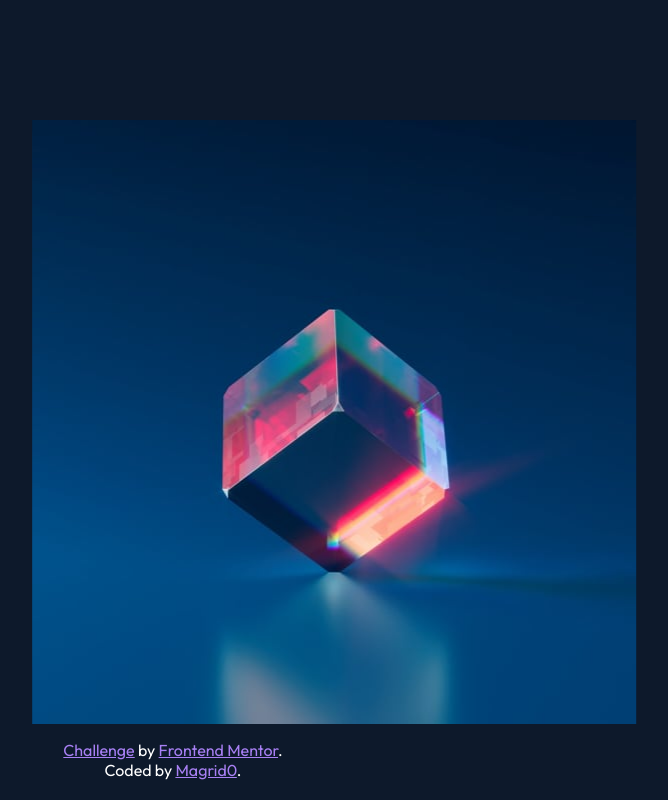
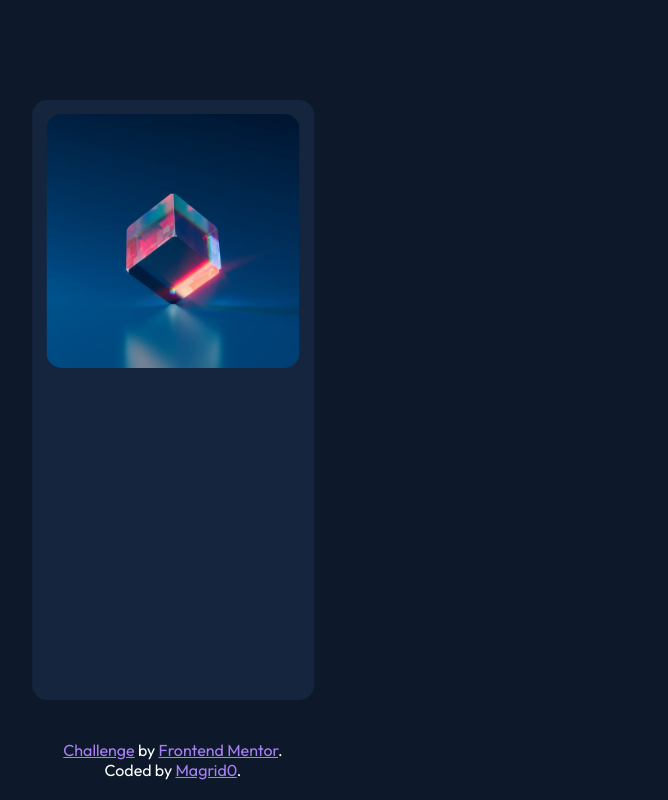
Before and after one commit to Magrid0/NFT-preview-card-component, a plain HTML site: page index.html in a window 1280 px wide. Shown: the whole page, without its empty margins (467-1135 px from the left). Drawn offline with Linux system fonts and the light colour scheme.

Commit message:
add nft image and its css

```diff
--- a/index.html
+++ b/index.html
@@ -13,7 +13,9 @@
 
 <body>
 	<div class="rectangle">
-		<img src="images/image-equilibrium.jpg" alt="NFT image" class="nft-image responsive-image">
+		<img src="images/image-equilibrium.jpg" alt="NFT image" class="nft-image">
+
+
 	</div>
 
 	<div class="footer">
--- a/style.css
+++ b/style.css
@@ -14,7 +14,7 @@ body {
 
 .rectangle {
     width: 22%;
-    height: 70%;
+    height: 75%;
     background-color: hsl(216, 50%, 16%);
     border-radius: 15px;
     position: absolute;
@@ -44,3 +44,21 @@ body {
 .footer a {
     color: #A880F4;
 }
+
+.nft-image {
+    margin: 5% auto 0 auto;
+    max-width: 90%;
+    display: block;
+    position: absolute;
+    top: 0;
+    left: 50%;
+    transform: translateX(-50%);
+    border-radius: 15px;
+}
+
+
+@media (max-width: 600px) {
+    .nft-image {
+        width: 80%;
+    }
+}
```
